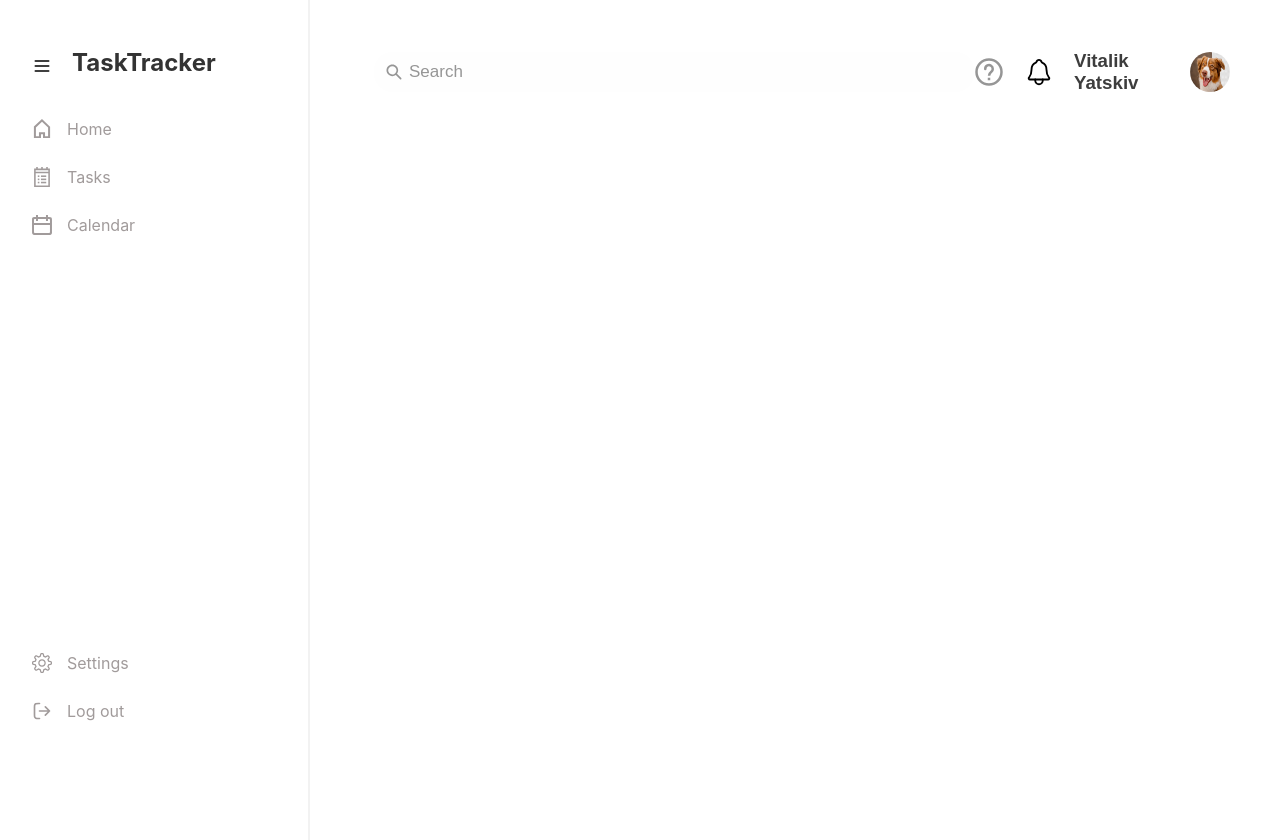
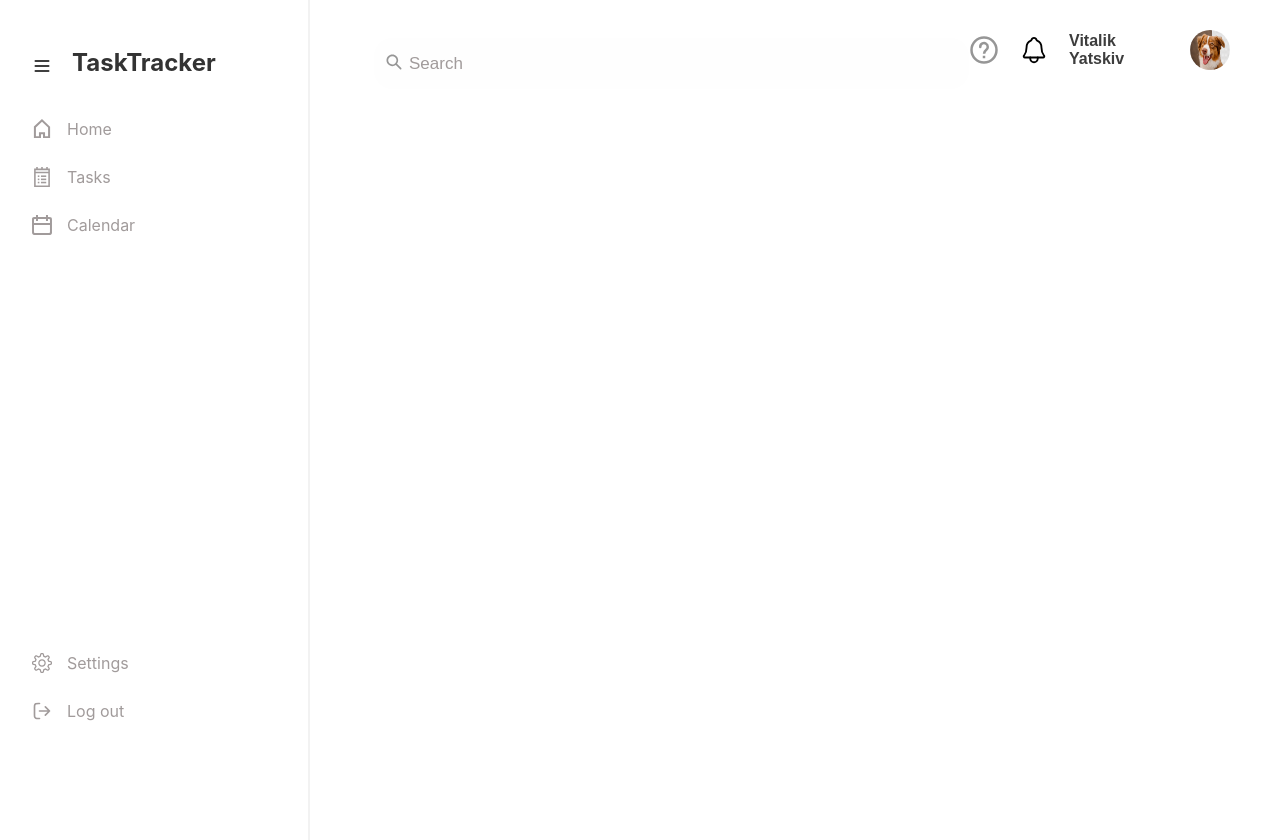
Before and after one commit to NadiiaNanivska/tasktracker-ui, a React (Create React App) app: page / in a window 1280 px wide. Built offline with nearby package versions, Linux system fonts and the light colour scheme.

Commit message:
Imroved design of navbar

```diff
--- a/src/components/Navbar.js
+++ b/src/components/Navbar.js
@@ -12,7 +12,7 @@ const Navbar = () => {
             <div className="initials">
                 <img className="navbar-notification-img" src={FaqItem} />
                 <img className="navbar-notification-img" src={NotificationsItem} />
-                <h3>Vitalik Yatskiv</h3>
+                <h4>Vitalik Yatskiv</h4>
                 <img className="navbar-person-img" src={DogItem} />
             </div>
         </div>
--- a/src/styles/Navbar.css
+++ b/src/styles/Navbar.css
@@ -1,9 +1,14 @@
 .navbar {
+    padding-top: 6px;
+    /* position: fixed;
+    top: 0;
+    left: 18em; */
+    /* width: calc(100% - 18em); */
     width: 100%;
-    height: 18vh;
+    height: 83px;
     display: flex;
     flex-direction: row;
-    align-items: center;
+    align-items: flex-end;
     justify-content: space-between;
     color: #fefefe;
 }
--- a/src/styles/Search.css
+++ b/src/styles/Search.css
@@ -1,9 +1,12 @@
 .search {
     padding-left: 4em;
+
 }
 
 .search-input {
-    width: 45em;
+    color: #a19b9b;
+    font-size: 17px;
+    width: 35em;
     height: 3em;
     padding-left: 35px;
     border: none;
@@ -13,11 +16,21 @@
     transition: box-shadow 0.3s ease;
     background-image: url('../images/search.svg');
     background-repeat: no-repeat;
-    background-position: 10px center;
+    background-position: 10px 45%;
     background-size: 20px 20px;
 }
 
 .search-input::placeholder {
     font-size: 17px;
-    color: #969696;
+    color: #a19b9b;
 }
+
+.search-input::-webkit-search-cancel-button {
+    -webkit-appearance: none;
+    appearance: none;
+    background: url('../images/close.svg') no-repeat;
+    background-size: contain;
+    width: 20px;
+    height: 20px;
+    cursor: pointer;
+  }
--- a/src/styles/Sidebar.css
+++ b/src/styles/Sidebar.css
@@ -1,8 +1,9 @@
 .sidebar {
   width: 18em;
   border-right: 2px solid rgba(82, 80, 80, 0.075);
-  position: sticky;
+  /* position: fixed;
   top: 0;
+  left: 0; */
   height: 100vh;
   padding: 20px 0 20px 20px;
   display: flex;
```
Also changed, not shown: src/images/close.svg (added), 1 other file (tests, documents, lock files or other folders).
